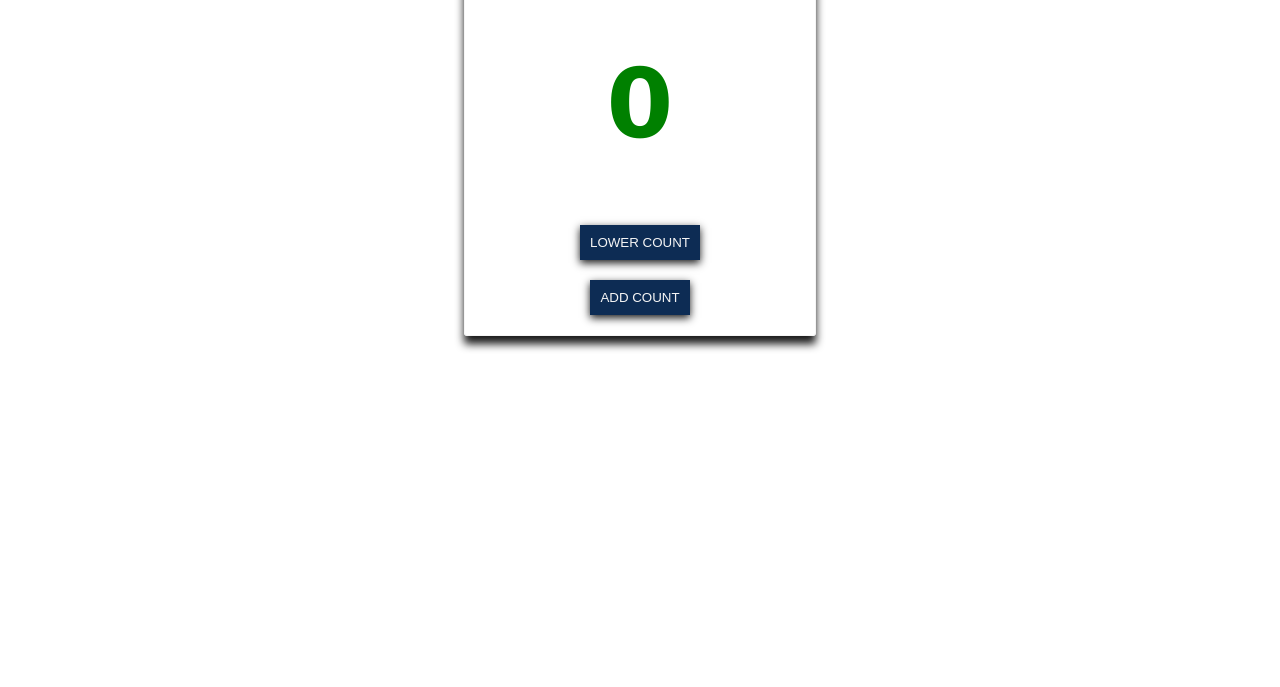
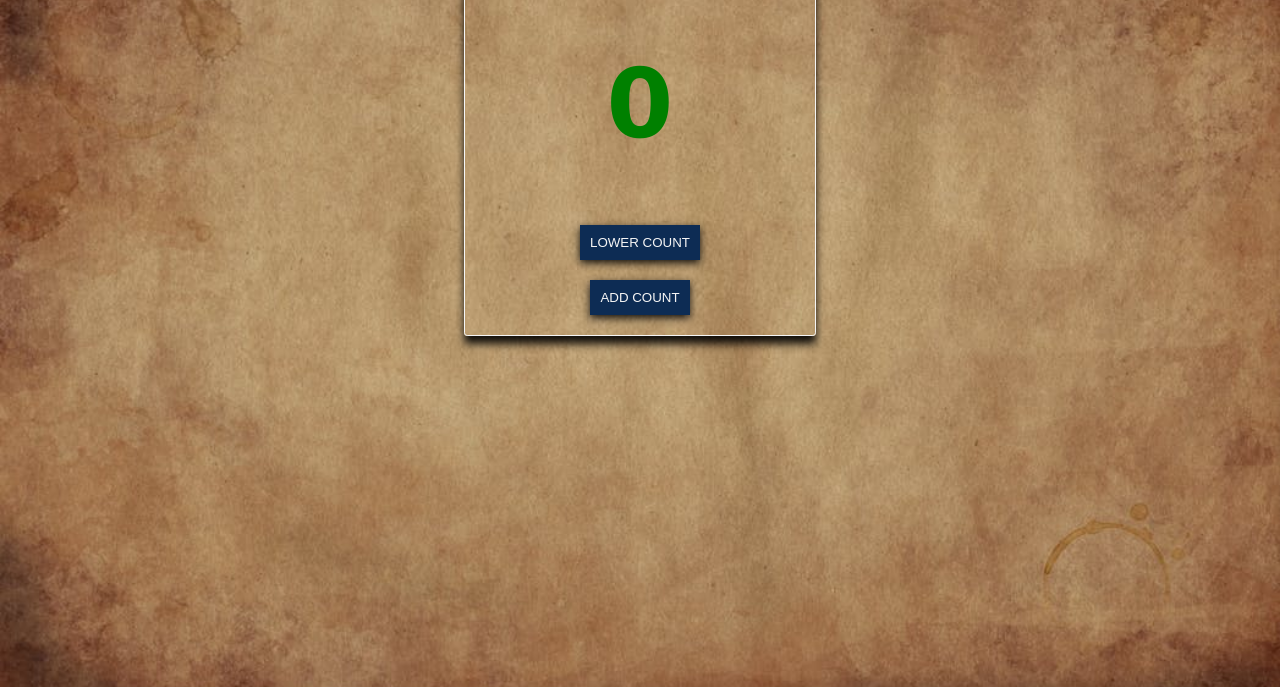
Before and after one commit to Iniolu1/Task3-JavaScript, a plain HTML site: page index.html in a window 1280 px wide. Shown: the part 113-800 px from the top of the page. Drawn offline with Linux system fonts and the light colour scheme.

Commit message:
Updated Index.css

```diff
--- a/Index.css
+++ b/Index.css
@@ -1,5 +1,5 @@
  body {
-    background-image: url("background.jpeg") center/cover fixed no-repeat;
+    background: url("background.jpeg") center/cover fixed no-repeat;
     color: #f5f5f5;
     align-items: center;
   }
```
